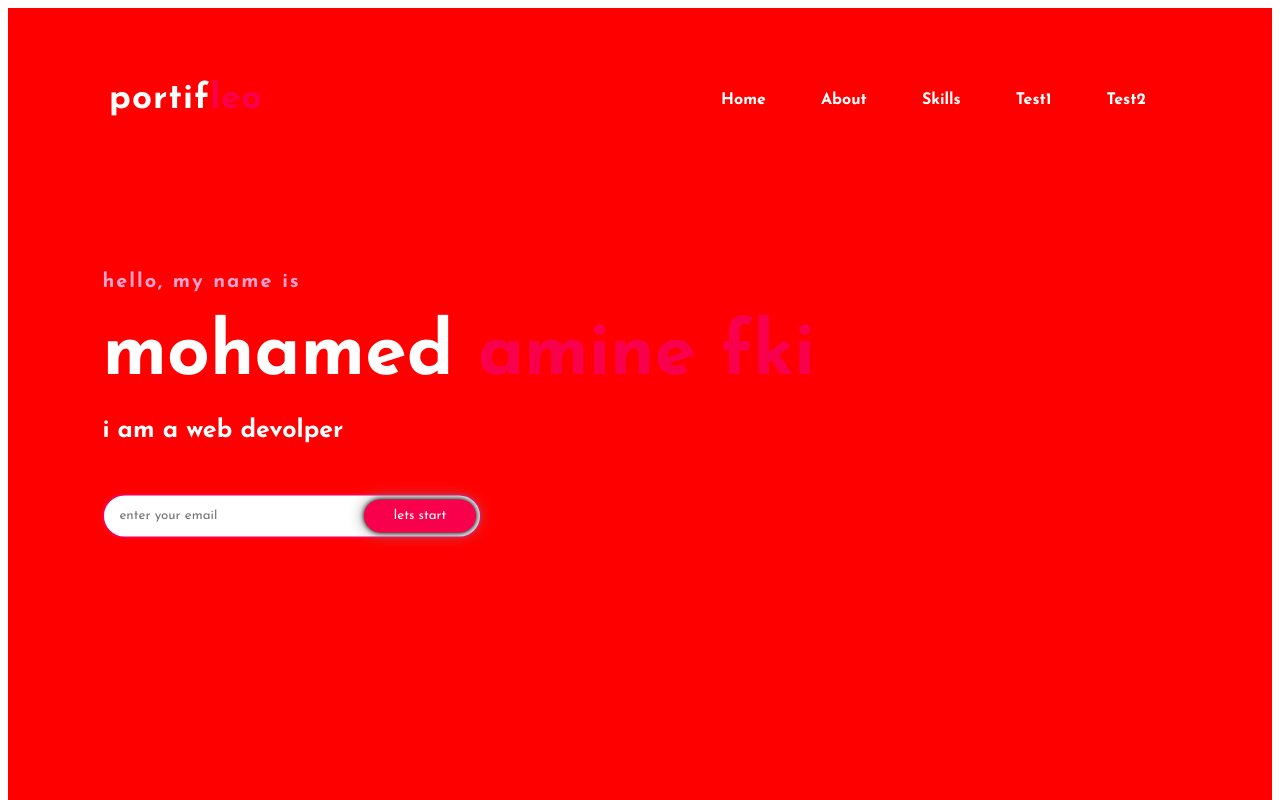
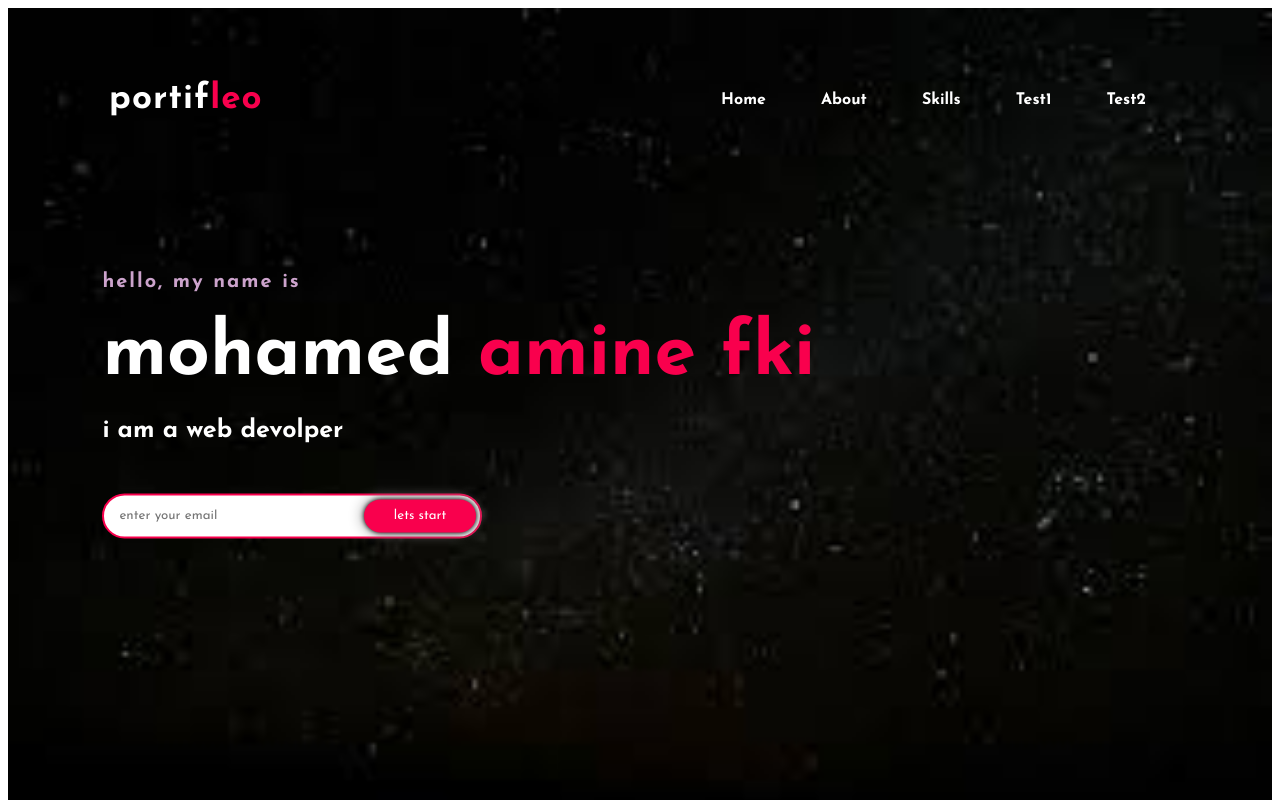
Before and after one commit to mafki/mafki.github.io, a plain HTML site: page index.html in a window 1280 px wide. Shown: the top 800 px of the page. Drawn offline with Linux system fonts and the light colour scheme.

Commit message:
Update style.css

```diff
--- a/css/style.css
+++ b/css/style.css
@@ -7,7 +7,7 @@
 .hero{
   height:100vh;
   weight:100%;
-  background-color:red;
+  background:url(test1.jpg);
   background-size:cover;
   background-postion:center;
 }
```
